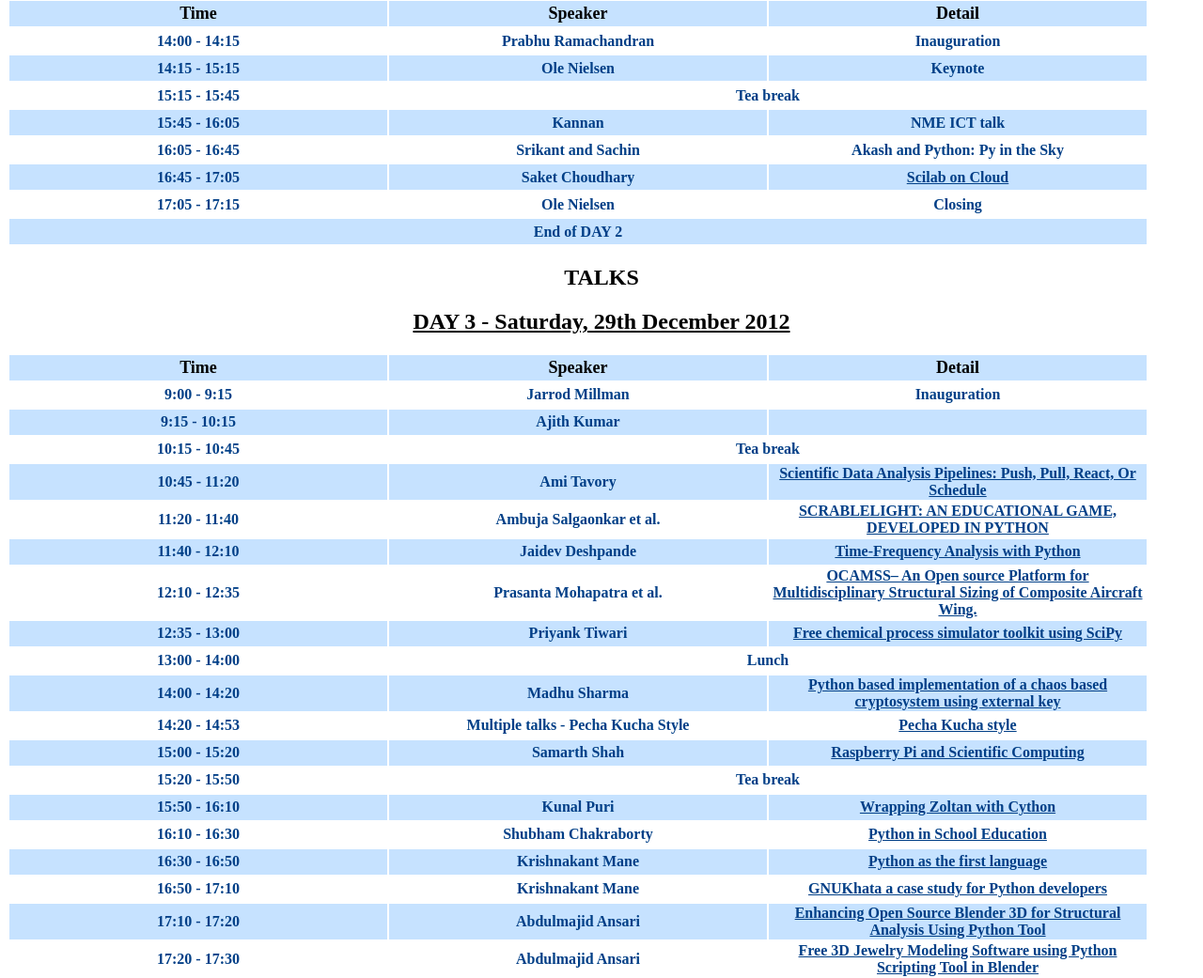
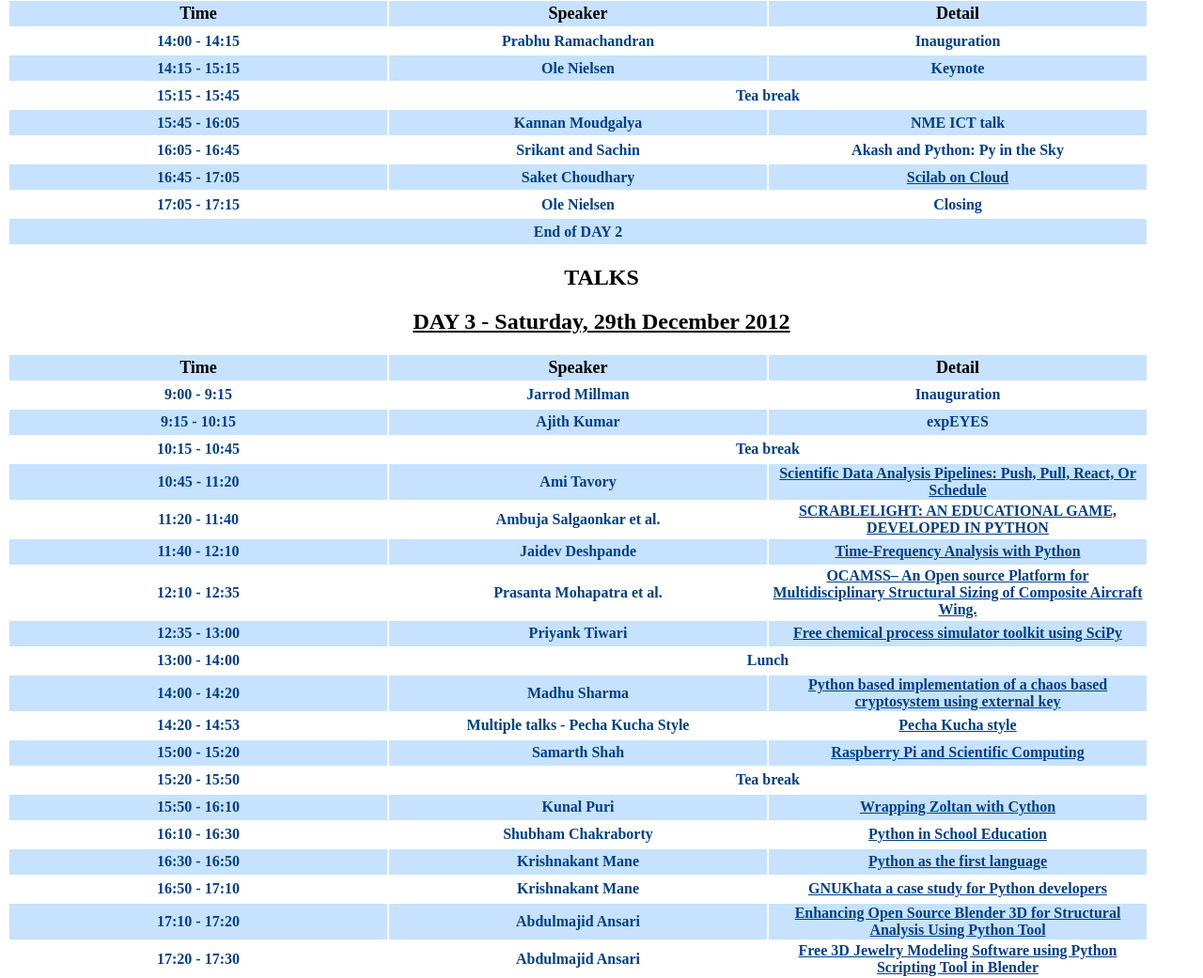
Before and after one commit to FOSSEE/scipywebsite, a Django app: template project/templates/talk/schedule.html in a window 1280 px wide. Shown: the part 1524-2565 px from the top of the page at 94% size. Run offline with Django 3.2, Linux system fonts and the light colour scheme; the template is opened without the code that fills it, so the values that code supplies are empty.

Commit message:
minor corrections in the schedule

```diff
--- a/project/templates/talk/schedule.html
+++ b/project/templates/talk/schedule.html
@@ -86,7 +86,7 @@ a
     <tr>
     <td class=tdstyle>15:15 - 15:45 <td class=tdstyle colspan=2><b>Tea break</b>
     <tr>
-    <td class=tdstyle>15:45 - 16:05 <td class=tdstyle>Kannan <td class=tdstyle>NME ICT talk
+    <td class=tdstyle>15:45 - 16:05 <td class=tdstyle>Kannan Moudgalya <td class=tdstyle>NME ICT talk
     <tr>
     <td class=tdstyle>16:05 - 16:45 <td class=tdstyle>Srikant and Sachin <td class=tdstyle>Akash and Python: Py in the Sky
     <tr>
@@ -108,7 +108,7 @@ a
     <tr>
     <td class=tdstyle>9:00 - 9:15 <td class=tdstyle>Jarrod Millman <td class=tdstyle>Inauguration
     <tr>
-    <td class=tdstyle>9:15 - 10:15 <td class=tdstyle>Ajith Kumar <td class=tdstyle>
+    <td class=tdstyle>9:15 - 10:15 <td class=tdstyle>Ajith Kumar <td class=tdstyle>expEYES
     <tr>
     <td class=tdstyle>10:15 - 10:45 <td class=tdstyle colspan=2><b>Tea break</b>
     <tr>
```
